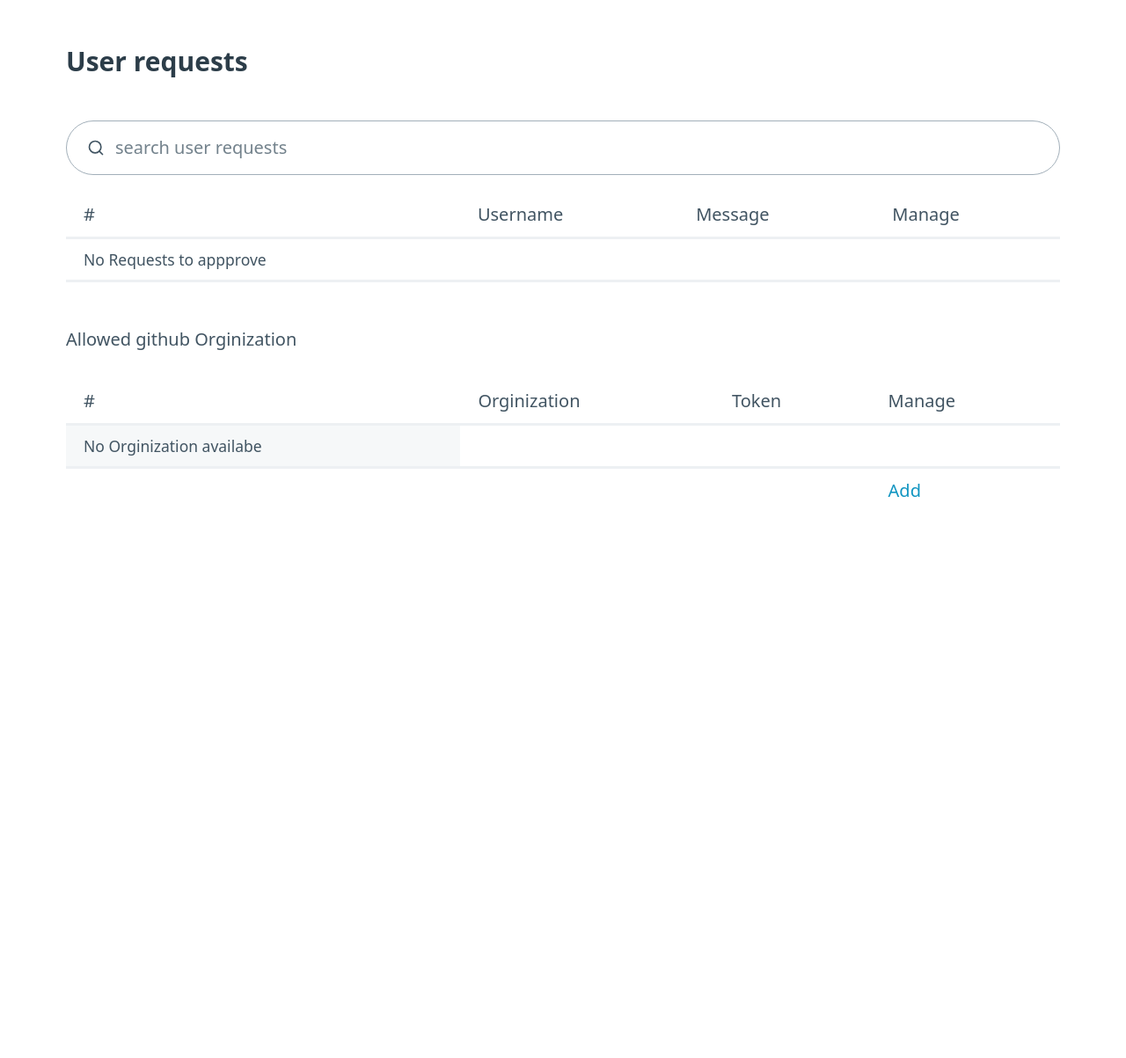
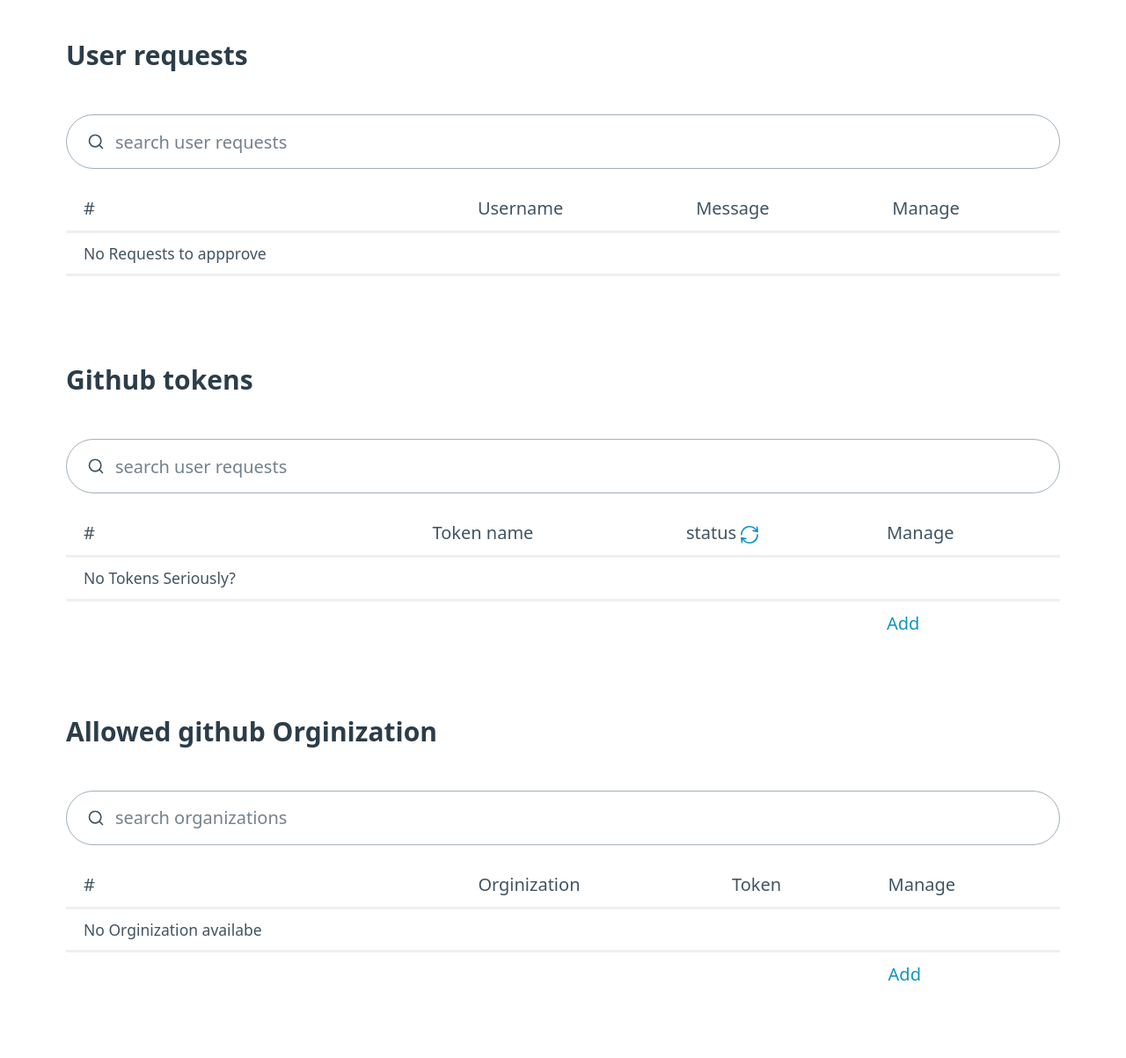
Before and after one commit to tarangsutariya/project-scarlett, a Flask app: template src/blueprints/admin/templates/dashboard.html in a window 1280 px wide. Shown: the part 70-1273 px from the top of the page at 88% size. Before the commit the page ends 635 px from the top, so only its background shows below. Run offline with Flask 2, Linux system fonts and the light colour scheme; the template is opened without the code that fills it, so the values that code supplies are empty.

Commit message:
add tokens table

```diff
--- a/src/blueprints/admin/models.py
+++ b/src/blueprints/admin/models.py
@@ -17,6 +17,7 @@ class admin_github_tokens(db.Model):
     token_name = db.Column(db.String)
     user_id = db.Column(db.Integer)
     github_token = db.Column(db.String)
+    token_status = db.Column(db.String,default="working")
     is_oauth_token = db.Column(db.Boolean)
     github_user_id = db.Column(db.Integer)
 
--- a/src/blueprints/admin/static/js/searchbar.js
+++ b/src/blueprints/admin/static/js/searchbar.js
@@ -1,4 +1,4 @@
-let requestsearch = document.getElementById("requestsearch")
+
 function request_search(){
 
     let requestsearch = document.getElementById("requestsearch")
@@ -25,3 +25,53 @@ function request_search(){
    }
 
 }
+
+function search_org(){
+    let requestsearch = document.getElementById("orgsearch")
+    let requesttable = document.getElementById("approvedorgs")
+    let hiddencount = 0;
+    for(let i = 0,row;row=requesttable.rows[i];i++){
+        if(i==0 ||i==1|| i==requesttable.rows.length-1) continue;
+
+        if(!(requestsearch.value.length>0 && requestsearch.value[0]=='#')&&!(row.cells[1].innerText).includes(requestsearch.value) && !(row.cells[2].innerText).includes(requestsearch.value)){
+            hiddencount+=1;
+            row.style.display="None"
+        }
+        else{
+            row.style.display=""
+        }
+    }
+   if(hiddencount==requesttable.rows.length-3){
+    requesttable.rows[1].style.display="";
+   }else{
+    requesttable.rows[1].style.display="None"
+
+   }
+
+
+}
+
+function search_token(){
+    let requestsearch = document.getElementById("tokensearch")
+    let requesttable = document.getElementById("tokenstab")
+    let hiddencount = 0;
+    for(let i = 0,row;row=requesttable.rows[i];i++){
+        if(i==0 ||i==1|| i==requesttable.rows.length-1) continue;
+
+        if(!(requestsearch.value.length>0 && requestsearch.value[0]=='#')&&!(row.cells[1].innerText).includes(requestsearch.value) && !(row.cells[2].innerText).includes(requestsearch.value)){
+            hiddencount+=1;
+            row.style.display="None"
+        }
+        else{
+            row.style.display=""
+        }
+    }
+   if(hiddencount==requesttable.rows.length-3){
+    requesttable.rows[1].style.display="";
+   }else{
+    requesttable.rows[1].style.display="None"
+
+   }
+
+
+}
--- a/src/blueprints/admin/templates/dashboard.html
+++ b/src/blueprints/admin/templates/dashboard.html
@@ -194,10 +194,111 @@
 
 
 
+
+<!--Tokens table -->
+<h3>Github tokens</h3>
+
+<input id="tokensearch" type="search" onkeyup="search_token()" placeholder="search user requests">
+<table role="grid" id="tokenstab">
+    <thead>
+      <tr>
+        <th scope="col">#</th>
+        <th scope="col">Token name</th>
+        <th scope="col">status  <a> <svg  height="20" width="20" version="1.1" id="Capa_1" xmlns="http://www.w3.org/2000/svg" xmlns:xlink="http://www.w3.org/1999/xlink" viewBox="0 0 489.645 489.645" xml:space="preserve">
+          <g>
+            <g>
+              <path d="M468.999,227.774c-11.4,0-20.8,8.3-20.8,19.8c-1,74.9-44.2,142.6-110.3,178.9c-99.6,54.7-216,5.6-260.6-61l62.9,13.1
+                c10.4,2.1,21.8-4.2,23.9-15.6c2.1-10.4-4.2-21.8-15.6-23.9l-123.7-26c-7.2-1.7-26.1,3.5-23.9,22.9l15.6,124.8
+                c1,10.4,9.4,17.7,19.8,17.7c15.5,0,21.8-11.4,20.8-22.9l-7.3-60.9c101.1,121.3,229.4,104.4,306.8,69.3
+                c80.1-42.7,131.1-124.8,132.1-215.4C488.799,237.174,480.399,227.774,468.999,227.774z"/>
+              <path d="M20.599,261.874c11.4,0,20.8-8.3,20.8-19.8c1-74.9,44.2-142.6,110.3-178.9c99.6-54.7,216-5.6,260.6,61l-62.9-13.1
+                c-10.4-2.1-21.8,4.2-23.9,15.6c-2.1,10.4,4.2,21.8,15.6,23.9l123.8,26c7.2,1.7,26.1-3.5,23.9-22.9l-15.6-124.8
+                c-1-10.4-9.4-17.7-19.8-17.7c-15.5,0-21.8,11.4-20.8,22.9l7.2,60.9c-101.1-121.2-229.4-104.4-306.8-69.2
+                c-80.1,42.6-131.1,124.8-132.2,215.3C0.799,252.574,9.199,261.874,20.599,261.874z"/>
+            </g>
+          </g></svg></a></th>
+        <th scope="col"> Manage</th>
+
+      </tr>
+    </thead>
+    <tbody>
+
+
+      <tr style="display: None;">
+        <th scope="col"></th>
+        <td scope="col"></td>
+        <td scope="col">Not found</td>
+        <td scope="col"></td>
+
+      </tr>
+    {% if tokns|length==0 %}
+    <tr><td>No Tokens Seriously? </td></tr>
+    {% else %}
+    {% for tkn in tokns %}
+      <tr>
+        <th scope="row">{{ loop.index0+1 }}</th>
+        <td>{{tkn.token_name}}</td>
+        <td>{{tkn.token_status}}</td>
+        <td>
+          <a data-target="modal-edit-token" onclick="toggleModal(event)">
+            <svg width="24" height="24" viewBox="0 0 24 24"  xmlns="http://www.w3.org/2000/svg">
+              <path d="M18 9.99982L14 5.99982M2.5 21.4998L5.88437 21.1238C6.29786 21.0778 6.5046 21.0549 6.69785 20.9923C6.86929 20.9368 7.03245 20.8584 7.18289 20.7592C7.35245 20.6474 7.49955 20.5003 7.79373 20.2061L21 6.99982C22.1046 5.89525 22.1046 4.10438 21 2.99981C19.8955 1.89525 18.1046 1.89524 17 2.99981L3.79373 16.2061C3.49955 16.5003 3.35246 16.6474 3.24064 16.8169C3.14143 16.9674 3.06301 17.1305 3.00751 17.302C2.94496 17.4952 2.92198 17.702 2.87604 18.1155L2.5 21.4998Z" stroke="#000000" stroke-width="2" stroke-linecap="round" stroke-linejoin="round"/>
+            </svg>
+            </a>
+
+            <a data-target="modal-delete-org"
+            onClick="set_todelete_org({{tkn.token_id}},'{{tkn.token_name}}');
+            toggleModal(event)">
+            <svg
+            width="24"
+            height="24"
+            viewBox="0 0 24 24"
+            fill="none"
+            xmlns="http://www.w3.org/2000/svg"
+          >
+            <path
+              fill-rule="evenodd"
+              clip-rule="evenodd"
+              d="M17 5V4C17 2.89543 16.1046 2 15 2H9C7.89543 2 7 2.89543 7 4V5H4C3.44772 5 3 5.44772 3 6C3 6.55228 3.44772 7 4 7H5V18C5 19.6569 6.34315 21 8 21H16C17.6569 21 19 19.6569 19 18V7H20C20.5523 7 21 6.55228 21 6C21 5.44772 20.5523 5 20 5H17ZM15 4H9V5H15V4ZM17 7H7V18C7 18.5523 7.44772 19 8 19H16C16.5523 19 17 18.5523 17 18V7Z"
+              fill="currentColor"
+            />
+            <path d="M9 9H11V17H9V9Z" fill="currentColor" />
+            <path d="M13 9H15V17H13V9Z" fill="currentColor" />
+          </svg>
+
+        </a>
+
+
+        </td>
+
+
+
+      </tr>
+      {% endfor%}
+     {% endif %}
+    </tbody>
+    <tfoot>
+      <tr>
+        <th scope="col"></th>
+        <td scope="col"></td>
+        <td scope="col"></td>
+        <td scope="col"><a href="./addtoken">Add</a></td>
+
+      </tr>
+    </tfoot>
+  </table>
+
+
+
+
 <!--orgs table-->
 
-<p>Allowed github Orginization</p>
-<table role="grid">
+
+
+<h3>Allowed github Orginization</h3>
+
+<input id="orgsearch" type="search" onkeyup="search_org()" placeholder="search organizations">
+<table role="grid" id="approvedorgs">
     <thead>
       <tr>
         <th scope="col">#</th>
@@ -208,6 +309,15 @@
       </tr>
     </thead>
     <tbody>
+
+
+      <tr style="display: None;">
+        <th scope="col"></th>
+        <td scope="col"></td>
+        <td scope="col">Not found</td>
+        <td scope="col"></td>
+
+      </tr>
     {% if orgs_details|length==0 %}
     <tr><td>No Orginization availabe</td></tr>
     {% else %}
@@ -309,7 +419,38 @@
 
 
 
-
+<!-- Edit token Modal -->
+<!-- Modal -->
+<dialog id="modal-edit-token">
+  <article>
+    <a href="#close"
+      aria-label="Close"
+      class="close"
+      data-target="modal-edit-token"
+      onClick="toggleModal(event)">
+    </a>
+    <h3>Edit token</h3>
+    <label>Token name : </label>
+    <input>
+    <label>Updated token : </label>
+    <input>
+    <footer>
+      <a href="#cancel"
+        role="button"
+        class="secondary"
+        data-target="modal-edit-token"
+        onClick="toggleModal(event)">
+        Cancel
+      </a>
+      <a href="#confirm"
+        role="button"
+        data-target="modal-edit-token"
+        onClick="deleteorg(todelete_org);toggleModal(event)">
+       Save
+      </a>
+    </footer>
+  </article>
+  </dialog>
 
 
 
```
Also changed, not shown: src/blueprints/admin/admin.py (+8 -1 lines).
